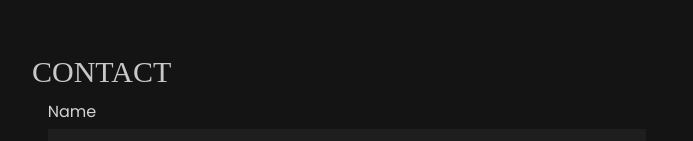
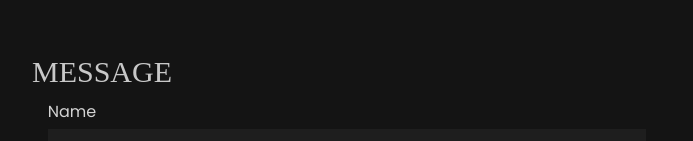
Before and after one commit to HenryGozy/personal, a React (Vite) app: page / in a window 1280 px wide. Shown: the part 1219-1360 px from the top of the page, without its empty margins (483-1176 px from the left). Built offline with nearby package versions, Linux system fonts and the light colour scheme; a web font is replaced by a local one.

Commit message:
changed the h2 text in the contant.tsx from contanct to message

```diff
--- a/src/App.css
+++ b/src/App.css
@@ -2,7 +2,7 @@
   font-size: 30px;
   color: rgb(200,200,200);
   font-family: "Agu Display", serif;
-
+  text-transform: uppercase;
   margin-bottom: 30px;
 
 }
--- a/src/component/othersComponent/Contact.tsx
+++ b/src/component/othersComponent/Contact.tsx
@@ -4,7 +4,7 @@ export default function Contanct(){
     return(
         <>
         <div className="Contact">
-            <H2 title="CONTACT"/>
+            <H2 title="MESSAGE"/>
             <form action="" id="form">
                 <span>
                     <label htmlFor="name">Name</label>
```
